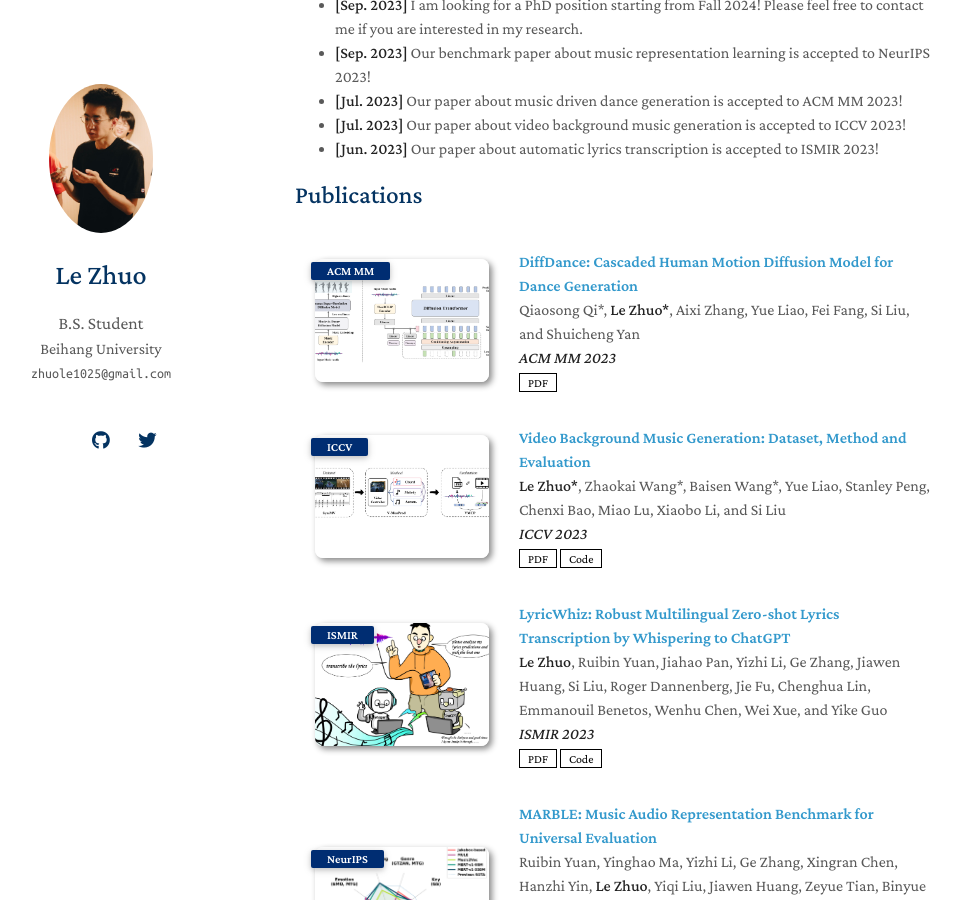
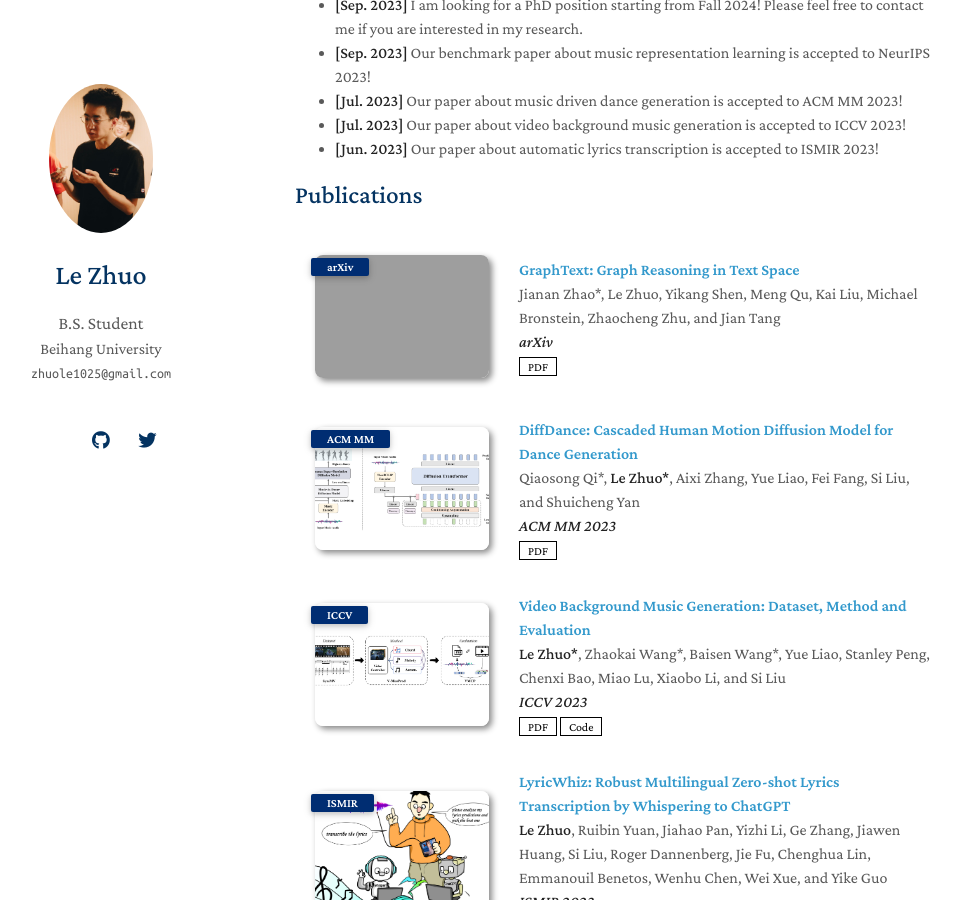
Before and after one commit to zhuole1025/zhuole1025.github.io, a Jekyll site: the page built from index.md, in a window 1280 px wide and 900 px high, scrolled down 505 px. Shown: the whole window, without its empty margins (175-1136 px from the left). Built offline with Jekyll 4.4.1, drawn with Linux system fonts in a browser that asks for light colours; nearby versions of some CDN libraries; a style sheet for code colours, icons or effects is not loaded; our own code applies the rules of GitHub Pages for plain Markdown files; grey boxes are pictures that could not be loaded.

Commit message:
Add iclr submission

```diff
--- a/_includes/publications.md
+++ b/_includes/publications.md
@@ -2,6 +2,31 @@
 
 <div class="publications">
 <ol class="bibliography">
+
+<br>
+
+<li>
+<div class="pub-row">
+
+  <div class="col-sm-3 abbr" style="position: relative;padding-right: 15px;padding-left: 15px;">
+    <img src="assets/img/iclr24.png" class="teaser img-fluid z-depth-1">
+    <abbr class="badge">arXiv</abbr>
+  </div>
+
+  <div class="col-sm-9" style="position: relative;padding-right: 15px;padding-left: 20px;">
+    <div class="title"><a href="https://arxiv.org/abs/2310.01089">GraphText: Graph Reasoning in Text Space</a></div>
+    <div class="author"> Jianan Zhao*, Le Zhuo, Yikang Shen, Meng Qu, Kai Liu, Michael Bronstein, Zhaocheng Zhu, and Jian Tang</div>
+    <div class="periodical"><em><strong>arXiv</strong></em></div>
+    <div class="links">
+      <a href="https://arxiv.org/pdf/2310.01089.pdf" class="btn btn-sm z-depth-0" role="button" target="_blank" style="font-size:12px;">PDF</a>
+      <!-- <a href="https://github.com/zhuole1025/LyricWhiz" class="btn btn-sm z-depth-0" role="button" target="_blank" style="font-size:12px;">Code</a> -->
+      <!-- <a href="https://class-il.mpi-inf.mpg.de/mnemonics/" class="btn btn-sm z-depth-0" role="button" target="_blank" style="font-size:12px;">Project Page</a> -->
+      <!-- <a href="https://dblp.uni-trier.de/rec/conf/cvpr/LiuSLSS20.html?view=bibtex" class="btn btn-sm z-depth-0" role="button" target="_blank" style="font-size:12px;">BibTex</a> -->
+      <!-- <strong><i style="color:#e74d3c">Oral Presentation</i></strong> -->
+    </div>
+  </div>
+</div>
+</li>
 
 <br>
 
```
